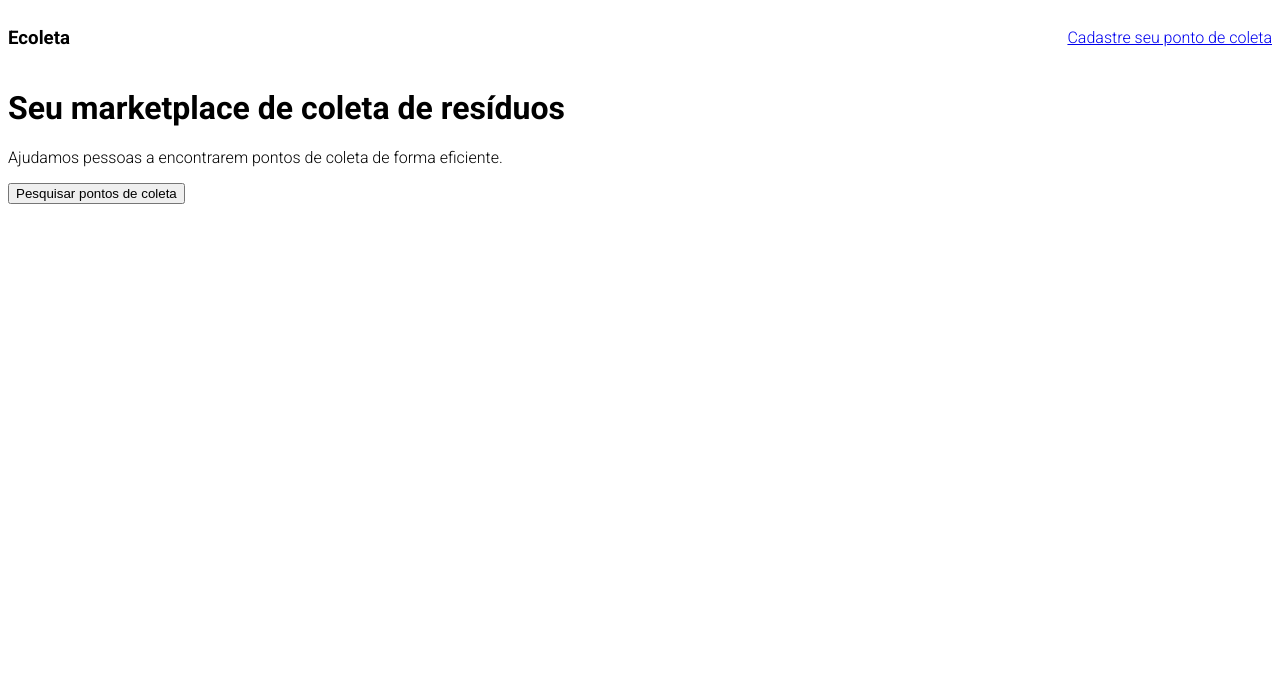
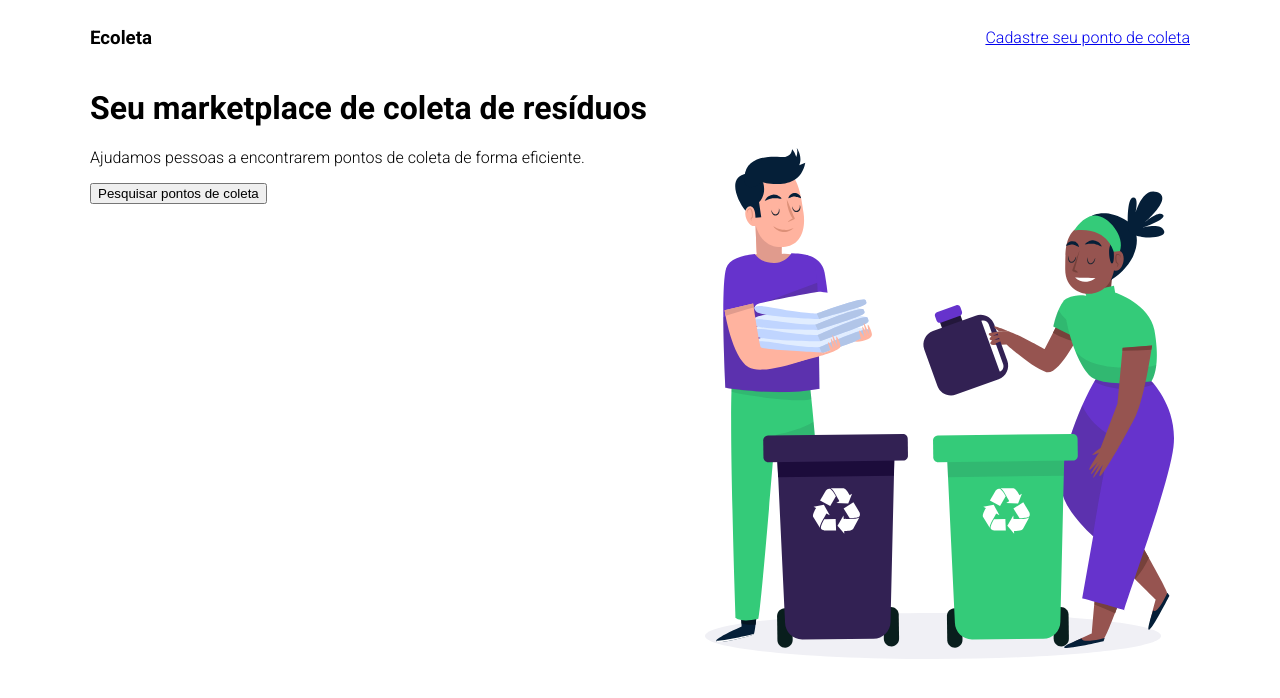
Before and after one commit to Atilio-Gabriello/Web, a plain HTML site: page index.html in a window 1280 px wide. Drawn offline with Linux system fonts and the light colour scheme.

Commit message:
Added background

```diff
--- a/index.html
+++ b/index.html
@@ -16,7 +16,9 @@
 
 <body>
 
-    <div>
+    <div id="page-home">
+
+        <div class="content">
 
             <header>
                 <h3>Ecoleta</h3>
@@ -31,6 +33,8 @@
 
         </div>
 
+    </div>
+
 </body>
 
 </html>
--- a/style/main.css
+++ b/style/main.css
@@ -3,9 +3,21 @@ html{
     font-family: 'Roboto', sans-serif;
 }
 
-/*Box Model*/
+/*Pagina principal*/
 
-header{
+#page-home{
+    height: 100vh;
+    background: url('../resources/home-background.svg') no-repeat;
+    background-position: 35vw bottom;
+}
+
+#page-home .content{
+    margin: 0 auto;
+    width: 90%;
+    max-width: 1100px;
+}
+
+#page-home header{
     display: flex;
     align-items: center;
     justify-content: space-between ;
```
Also changed, not shown: resources/arrow-left.svg (added), resources/baterias.svg (added), resources/check.svg (added), resources/eletronicos.svg (added), resources/home-background.svg (added), resources/lampadas.svg (added), resources/log-in.svg (added), resources/logo.svg (added), resources/oleo.svg (added), resources/organicos.svg (added), resources/papeis-papelao.svg (added), resources/search.svg (added), resources/x.svg (added). Lines whose indentation alone changed are shown as unchanged.
